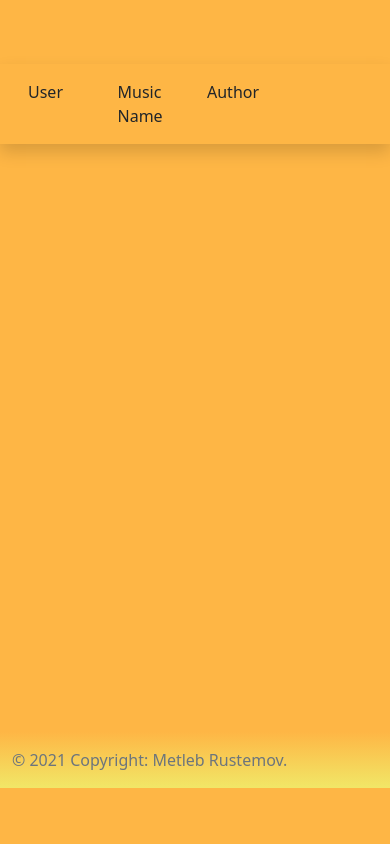
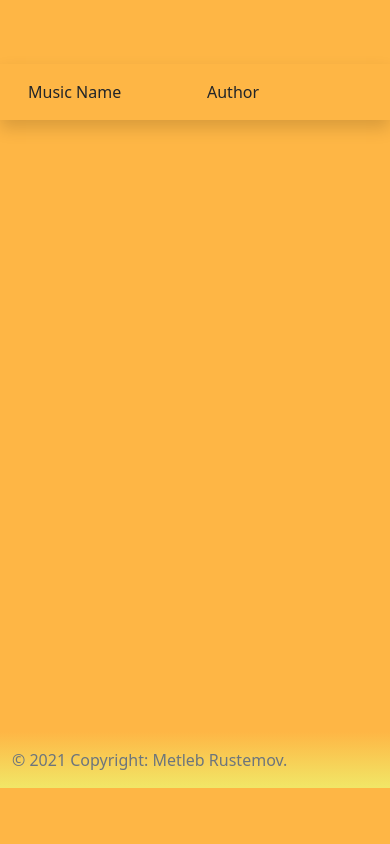
Before and after one commit to metlebrustemov/world2_music, a Flask app: page / in a window 390 px wide. Shown: the part 56-900 px from the top of the page. Run offline with Flask 2, Linux system fonts and the light colour scheme; data that the repository does not hold is empty; some libraries are stand-ins or nearby versions.

Commit message:
Responsive ozelliyi yaxsilasdirildi

```diff
--- a/app.py
+++ b/app.py
@@ -1,7 +1,6 @@
 import os
 import string
 import random
-import hashlib
 import datetime
 from flask import Flask, render_template, redirect, url_for, request, session, jsonify
 from flask_sqlalchemy import SQLAlchemy
@@ -9,7 +8,6 @@ from wtforms import Form, BooleanField, StringField, PasswordField, SubmitField,
 from wtforms.fields.html5 import EmailField
 from flask_wtf.file import FileField, FileRequired
 from werkzeug.utils import secure_filename
-from werkzeug.exceptions import HTTPException
 
 app = Flask(__name__)
 app.secret_key = b'HbfGMYwEOnLdm3USo5k7JRAzn0P3oVEHPdLSoNKku3qmKfWUjt6tsgbbnPuoYWmXNiGIjpyXtm7DZ1DbAYxx1F8LmerBW1DsaeSf'
--- a/templates/base.html
+++ b/templates/base.html
@@ -70,10 +70,10 @@
           {% endif %}
         </ul>
         {% if request.path == '/' %}
-        <form class="d-flex">
+        <!-- <form class="d-flex">
           <input class="form-control me-2" type="search" placeholder="Search" aria-label="Search">
           <button class="btn btn-outline-success" type="submit">Search</button>
-        </form>
+        </form> -->
         {% endif %}
       </div>
     </div>
--- a/templates/delete.html
+++ b/templates/delete.html
@@ -7,10 +7,10 @@ Delete Music
 {% block body %}
 <section class="bg-sect-home vh-100">
     <div class="container pt-5">
-        <h1 class="text-warning bg-danger text-center rounded-pill">Are you sure you want to permanently delete this file?</h1>
+        <h1 class="text-warning bg-danger text-center rounded-pill ps-1 pe-1">Are you sure you want to permanently delete this file?</h1>
         <div class="row m-3 mt-5">
-            <div class="col-4">Music Author:<br/><b>{{media.author}}</b></div>
-            <div class="col-4">Music Name:<br/><b>{{media.name}}</b></div>
+            <div class="col-4 text-truncate">Music Author:<br/><b>{{media.author}}</b></div>
+            <div class="col-4 text-truncate">Music Name:<br/><b>{{media.name}}</b></div>
             <div class="col-4">
                 <form action="{{url_for('delete', m_id=media.id)}}" method="POST">
                     <input type="hidden" name="csrf_token" value="{{csrf}}">
--- a/templates/index.html
+++ b/templates/index.html
@@ -9,17 +9,17 @@
     <div class="container pt-5">
         <div class="pt-3">
             <div class="row p-3 mb-4 shadow">
-              <div class="col-3">User</div>
-              <div class="col-3">Music Name</div>
-              <div class="col-3">Author</div>
-              <div class="col-3"></div>
+              <div class="col-lg-3 col-md-4 col-sm-3 d-none d-sm-block">User</div>
+              <div class="col-lg-3 col-md-4 col-sm-5 col-6">Music Name</div>
+              <div class="col-lg-3 col-md-4 col-sm-4 col-6">Author</div>
+              <div class="col-lg-3 d-none d-lg-block"></div>
             </div>
             {% for media in medias %}
             <div id="mus{{media.id}}" class="row p-3 pb-5 m-1 mb-3 shadow-sm">
-              <div class="col-3"><a class="btn btn-secondary" href="{{url_for('user_home', uid=media.user_id)}}" title="Uploaded by {{media.user_id|idToName}}">@{{media.user_id|idToName}}</a></div>
-              <div class="col-3">{{media.name}}</div>
-              <div class="col-3">{{media.author}}</div>
-              <div class="col-3">
+              <div class="mb-1 text-truncate col-lg-3 col-md-4 col-sm-3 d-none d-sm-block"><a class="btn btn-secondary" href="{{url_for('user_home', uid=media.user_id)}}" title="Uploaded by {{media.user_id|idToName}}">@{{media.user_id|idToName}}</a></div>
+              <div class="mb-1 border border-warning rounded text-truncate col-lg-3 col-md-4 col-sm-5 col-6">{{media.name}}</div>
+              <div class="mb-1 border border-warning rounded text-truncate col-lg-3 col-md-4 col-sm-4 col-6">{{media.author}}</div>
+              <div class="mb-1 col-lg-3 col-12 text-center">
                 <audio id="audio{{media.id}}" preload="none">
                   <source src="/static/media/{{media.u_name}}" type="audio/mpeg">
                   Your browser does not support the audio element.
@@ -31,7 +31,7 @@
                 </div>
                 <span id="au_volume{{media.id}}" class="badge bg-info text-dark"></span>
               </div>
-              <div class="col-12">
+              <div class="col-lg-12">
                 <div class="progress my-1">
                   <div id="time_line{{media.id}}" class="progress-bar progress-bar-striped progress-bar-animated bg-danger" role="progressbar" style="width: 0%" aria-valuenow="0" aria-valuemin="0" aria-valuemax="100"></div>
                 </div>
```
